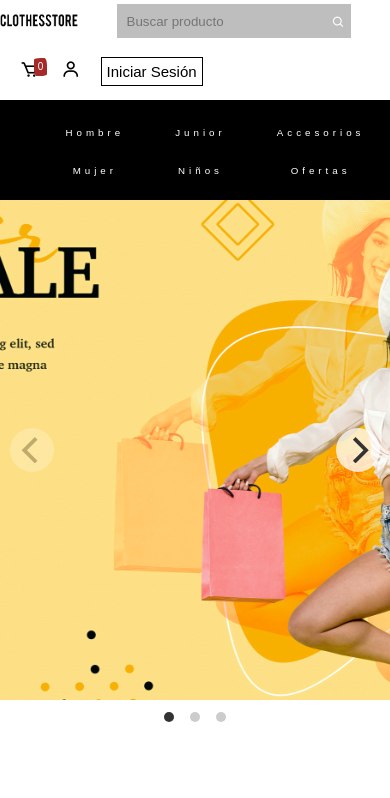
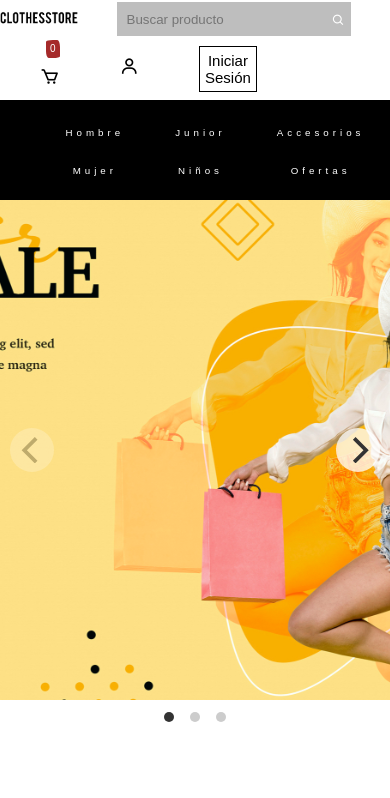
Before and after one commit to macascarp/clothesstore, an Angular app: page / in a window 390 px wide. Shown: the top 798 px of the page. Built offline with nearby package versions, Linux system fonts and the light colour scheme.

Commit message:
comienzo de API

```diff
--- a/src/app/app-routing.module.ts
+++ b/src/app/app-routing.module.ts
@@ -10,9 +10,6 @@ const app_routes: Routes = [
 ]
 
 
-
-
-
 @NgModule({
   imports: [
     RouterModule.forRoot( app_routes )
--- a/src/app/app.component.html
+++ b/src/app/app.component.html
@@ -1,7 +1,6 @@
 <app-header></app-header>
-
+<span class="content" style="display: none;">tienda-online app is running!</span>
 <!-- <app-body></app-body>
 <app-products></app-products> -->
 <router-outlet></router-outlet>
-
 <app-footer></app-footer>
--- a/src/app/component/header/header.component.html
+++ b/src/app/component/header/header.component.html
@@ -5,8 +5,9 @@
     </a>
 
     <form class="example" action="#">
-        <input type="text" placeholder="Buscar producto" name="search2">
-        <button type="submit"><i class='bx bx-search'></i></button>
+        <input type="text" placeholder="Buscar producto" name="search2"
+        [(ngModel)]="search">
+        <button type="submit" (click)="searchButton()"><i class='bx bx-search'></i></button>
     </form>
 
     <div class="div-right">
@@ -14,7 +15,7 @@
         <li>
             <a href="#cart">
                 <i class='bx bx-cart item-right'>
-                <span class="cart-counter">0</span>
+                <p class="cart-counter">0</p>
                 </i>
             </a>
         </li>
--- a/src/app/component/header/header.component.ts
+++ b/src/app/component/header/header.component.ts
@@ -1,4 +1,5 @@
 import { Component, OnInit } from '@angular/core';
+import { MercadolibreService } from 'src/app/services/mercadolibre.service';
 
 @Component({
   selector: 'app-header',
@@ -6,10 +7,17 @@ import { Component, OnInit } from '@angular/core';
   styleUrls: ['./header.component.css']
 })
 export class HeaderComponent implements OnInit {
+  public search:string= ''
 
-  constructor() { }
+  constructor(
+    private mercadolibreService: MercadolibreService,
+  ) { }
 
   ngOnInit(): void {
   }
 
+  searchButton() {
+    this.mercadolibreService.getProducts(this.search)
+  }
+
 }
--- a/src/app/products/products.component.ts
+++ b/src/app/products/products.component.ts
@@ -1,4 +1,5 @@
 import { Component, OnInit } from '@angular/core';
+import { MercadolibreService } from '../services/mercadolibre.service';
 
 @Component({
   selector: 'app-products',
@@ -7,9 +8,12 @@ import { Component, OnInit } from '@angular/core';
 })
 export class ProductsComponent implements OnInit {
 
-  constructor() { }
+  constructor(
+
+  ) { }
 
   ngOnInit(): void {
+
   }
 
 }
--- /dev/null
+++ b/src/app/services/mercadolibre.service.ts
@@ -0,0 +1,23 @@
+import { HttpClient } from '@angular/common/http';
+import { Injectable } from '@angular/core';
+
+@Injectable({
+  providedIn: 'root'
+})
+export class MercadolibreService {
+
+  constructor(
+    private http:HttpClient
+  ) {}
+  getProducts(search:String) {
+    const urlApi = `https://api.mercadolibre.com/sites/MCO/search?categorie=MCO1430&q=${search}`
+    console.log(urlApi)
+    /* /sites/$SITE_ID/search?category=$CATEGORY_ID
+    $ curl -X GET https://api.mercadolibre.com/categories/
+    /sites/$SITE_ID/search?q=Motorola%20G6
+    MLA1430 */
+    this.http.get(urlApi).subscribe(res => {
+      console.log(res)
+    })
+  }
+}
--- a/src/assets/css/style.css
+++ b/src/assets/css/style.css
@@ -13,6 +13,7 @@ header {
     align-items: center;
     flex-wrap: wrap;
     box-sizing: border-box;
+    position: sticky;
 }
 
 .logo {
@@ -83,19 +84,19 @@ li button{
 }
 
 i.item-right {
-    font-size: 2.5vw;
+    font-size: 50px;
 }
 
 .right li:nth-of-type(1){
     position: relative;
     display: inline-block;
-    width: 10%;
+    width: 60px;
 }
 
 .cart-counter {
     position: absolute;
-    top: 10%;
-    right: 20%;
+    top: 0;
+    right: 0;
     color: white;
     font-size: 10px;
     box-sizing: border-box;
@@ -180,10 +181,6 @@ i.item-right {
 
 /* SECTION */
 
-/* .alignRow {
-    display: inline-block;
-}
- */
 .imageColumn {
     align-self: center;
     width: 50%;
@@ -240,8 +237,8 @@ i.item-right {
     position: absolute;
     top: 1%;
     right: 5%;
-    background-color: rgb(133, 60, 133);
-    font-size: 1.5vw;
+    background-color: #000000;
+    font-size: 100%;
     padding: 0 5px 0 5px;
     color: white;
     letter-spacing: 1px;
@@ -342,9 +339,12 @@ button.suma-cart {
         margin-right: 10vw;
     }
 
+    .div-right{
+        width: 50%;
+    }
+
     .right li {
-        margin: 10px;
-        display: inline-block;
+        width: 30%;
     }
 
     ul.right {
@@ -356,9 +356,8 @@ button.suma-cart {
         margin: 20px 0;
     }
 
-    .cart-counter {
-        top: -5%;
-        right: -30%;
+    .right li:nth-of-type(1){
+        font-size: 50px;
     }
 }
 
@@ -390,6 +389,12 @@ button.suma-cart {
     i.item-right {
         font-size: 5vw;
     }
+
+    .right li:nth-of-type(1){
+        font-size: 50px;
+    }
+
+
 }
 
 @media screen and (max-width:550px) {
@@ -419,6 +424,10 @@ button.suma-cart {
         padding: 5px;
     }
 
+    .right li:nth-of-type(1){
+        font-size: 50px;
+    }
+
 }
 
 /* SECCION MERCADOLIBRE */
--- a/src/assets/js/script.js
+++ b/src/assets/js/script.js
@@ -0,0 +1,7 @@
+var botonElement = document.getElementsByClassName(".suma-cart");
+            var pElement = document.getElementsByClassName(".cart-counter");
+            var contador = 0;
+            botonElement.onclick = function () {
+                contador++;
+                pElement.textContent = contador;
+            }
--- a/src/index.html
+++ b/src/index.html
@@ -13,7 +13,6 @@
 </head>
 
 <body>
-
   <app-root></app-root>
 
   <script src="assets/js/script.js" type="text/javascript"></script>
```
Also changed, not shown: src/app/app.module.ts (+9 -2 lines), 2 other files (tests, documents, lock files or other folders).
